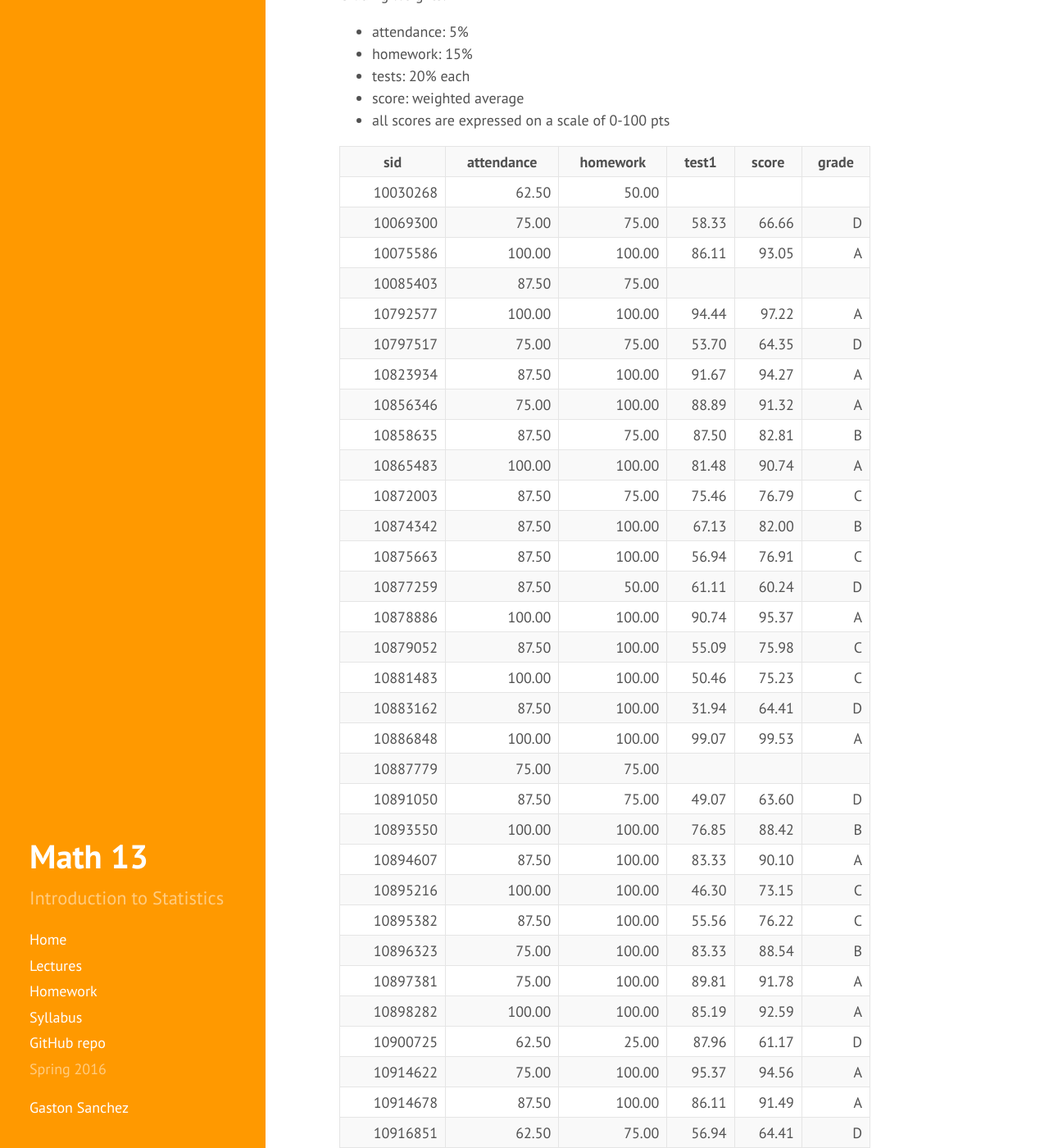
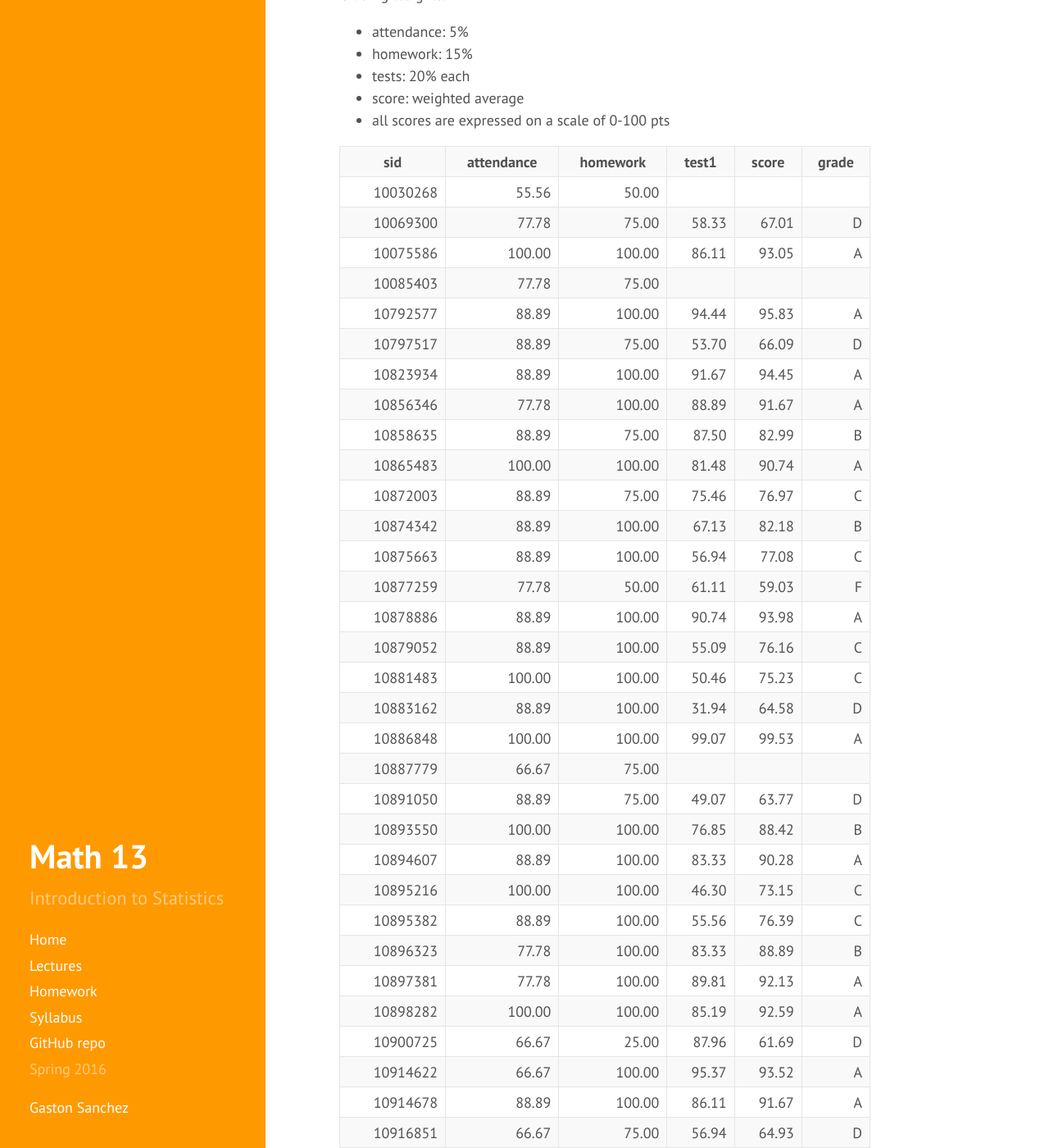
Before and after one commit to gastonstat/relic-math13, a Jekyll site: the page built from gradebook-regular.md, in a window 1280 px wide and 1400 px high, scrolled down 229 px. Shown: the whole window at 82% size. Built offline with Jekyll 4.4.1, drawn with Linux system fonts in a browser that asks for light colours; nearby versions of some CDN libraries; some of the changed text lies outside the part shown.

Commit message:
gradebook: update for march 2

```diff
--- a/gradebook-regular.md
+++ b/gradebook-regular.md
@@ -16,45 +16,45 @@ Grading Weights:
 - all scores are expressed on a scale of 0-100 pts
 
 <!-- html table generated in R 3.2.3 by xtable 1.8-2 package -->
-<!-- Mon Feb 29 15:14:04 2016 -->
+<!-- Tue Mar  1 07:56:09 2016 -->
 <table >
 <tr> <th> sid </th> <th> attendance </th> <th> homework </th> <th> test1 </th> <th> score </th> <th> grade </th>  </tr>
-  <tr> <td align="right"> 10030268 </td> <td align="right"> 62.50 </td> <td align="right"> 50.00 </td> <td align="right">  </td> <td align="right">  </td> <td align="right">  </td> </tr>
-  <tr> <td align="right"> 10069300 </td> <td align="right"> 75.00 </td> <td align="right"> 75.00 </td> <td align="right"> 58.33 </td> <td align="right"> 66.66 </td> <td align="right"> D </td> </tr>
+  <tr> <td align="right"> 10030268 </td> <td align="right"> 55.56 </td> <td align="right"> 50.00 </td> <td align="right">  </td> <td align="right">  </td> <td align="right">  </td> </tr>
+  <tr> <td align="right"> 10069300 </td> <td align="right"> 77.78 </td> <td align="right"> 75.00 </td> <td align="right"> 58.33 </td> <td align="right"> 67.01 </td> <td align="right"> D </td> </tr>
   <tr> <td align="right"> 10075586 </td> <td align="right"> 100.00 </td> <td align="right"> 100.00 </td> <td align="right"> 86.11 </td> <td align="right"> 93.05 </td> <td align="right"> A </td> </tr>
-  <tr> <td align="right"> 10085403 </td> <td align="right"> 87.50 </td> <td align="right"> 75.00 </td> <td align="right">  </td> <td align="right">  </td> <td align="right">  </td> </tr>
-  <tr> <td align="right"> 10792577 </td> <td align="right"> 100.00 </td> <td align="right"> 100.00 </td> <td align="right"> 94.44 </td> <td align="right"> 97.22 </td> <td align="right"> A </td> </tr>
-  <tr> <td align="right"> 10797517 </td> <td align="right"> 75.00 </td> <td align="right"> 75.00 </td> <td align="right"> 53.70 </td> <td align="right"> 64.35 </td> <td align="right"> D </td> </tr>
-  <tr> <td align="right"> 10823934 </td> <td align="right"> 87.50 </td> <td align="right"> 100.00 </td> <td align="right"> 91.67 </td> <td align="right"> 94.27 </td> <td align="right"> A </td> </tr>
-  <tr> <td align="right"> 10856346 </td> <td align="right"> 75.00 </td> <td align="right"> 100.00 </td> <td align="right"> 88.89 </td> <td align="right"> 91.32 </td> <td align="right"> A </td> </tr>
-  <tr> <td align="right"> 10858635 </td> <td align="right"> 87.50 </td> <td align="right"> 75.00 </td> <td align="right"> 87.50 </td> <td align="right"> 82.81 </td> <td align="right"> B </td> </tr>
+  <tr> <td align="right"> 10085403 </td> <td align="right"> 77.78 </td> <td align="right"> 75.00 </td> <td align="right">  </td> <td align="right">  </td> <td align="right">  </td> </tr>
+  <tr> <td align="right"> 10792577 </td> <td align="right"> 88.89 </td> <td align="right"> 100.00 </td> <td align="right"> 94.44 </td> <td align="right"> 95.83 </td> <td align="right"> A </td> </tr>
+  <tr> <td align="right"> 10797517 </td> <td align="right"> 88.89 </td> <td align="right"> 75.00 </td> <td align="right"> 53.70 </td> <td align="right"> 66.09 </td> <td align="right"> D </td> </tr>
+  <tr> <td align="right"> 10823934 </td> <td align="right"> 88.89 </td> <td align="right"> 100.00 </td> <td align="right"> 91.67 </td> <td align="right"> 94.45 </td> <td align="right"> A </td> </tr>
+  <tr> <td align="right"> 10856346 </td> <td align="right"> 77.78 </td> <td align="right"> 100.00 </td> <td align="right"> 88.89 </td> <td align="right"> 91.67 </td> <td align="right"> A </td> </tr>
+  <tr> <td align="right"> 10858635 </td> <td align="right"> 88.89 </td> <td align="right"> 75.00 </td> <td align="right"> 87.50 </td> <td align="right"> 82.99 </td> <td align="right"> B </td> </tr>
   <tr> <td align="right"> 10865483 </td> <td align="right"> 100.00 </td> <td align="right"> 100.00 </td> <td align="right"> 81.48 </td> <td align="right"> 90.74 </td> <td align="right"> A </td> </tr>
-  <tr> <td align="right"> 10872003 </td> <td align="right"> 87.50 </td> <td align="right"> 75.00 </td> <td align="right"> 75.46 </td> <td align="right"> 76.79 </td> <td align="right"> C </td> </tr>
-  <tr> <td align="right"> 10874342 </td> <td align="right"> 87.50 </td> <td align="right"> 100.00 </td> <td align="right"> 67.13 </td> <td align="right"> 82.00 </td> <td align="right"> B </td> </tr>
-  <tr> <td align="right"> 10875663 </td> <td align="right"> 87.50 </td> <td align="right"> 100.00 </td> <td align="right"> 56.94 </td> <td align="right"> 76.91 </td> <td align="right"> C </td> </tr>
-  <tr> <td align="right"> 10877259 </td> <td align="right"> 87.50 </td> <td align="right"> 50.00 </td> <td align="right"> 61.11 </td> <td align="right"> 60.24 </td> <td align="right"> D </td> </tr>
-  <tr> <td align="right"> 10878886 </td> <td align="right"> 100.00 </td> <td align="right"> 100.00 </td> <td align="right"> 90.74 </td> <td align="right"> 95.37 </td> <td align="right"> A </td> </tr>
-  <tr> <td align="right"> 10879052 </td> <td align="right"> 87.50 </td> <td align="right"> 100.00 </td> <td align="right"> 55.09 </td> <td align="right"> 75.98 </td> <td align="right"> C </td> </tr>
+  <tr> <td align="right"> 10872003 </td> <td align="right"> 88.89 </td> <td align="right"> 75.00 </td> <td align="right"> 75.46 </td> <td align="right"> 76.97 </td> <td align="right"> C </td> </tr>
+  <tr> <td align="right"> 10874342 </td> <td align="right"> 88.89 </td> <td align="right"> 100.00 </td> <td align="right"> 67.13 </td> <td align="right"> 82.18 </td> <td align="right"> B </td> </tr>
+  <tr> <td align="right"> 10875663 </td> <td align="right"> 88.89 </td> <td align="right"> 100.00 </td> <td align="right"> 56.94 </td> <td align="right"> 77.08 </td> <td align="right"> C </td> </tr>
+  <tr> <td align="right"> 10877259 </td> <td align="right"> 77.78 </td> <td align="right"> 50.00 </td> <td align="right"> 61.11 </td> <td align="right"> 59.03 </td> <td align="right"> F </td> </tr>
+  <tr> <td align="right"> 10878886 </td> <td align="right"> 88.89 </td> <td align="right"> 100.00 </td> <td align="right"> 90.74 </td> <td align="right"> 93.98 </td> <td align="right"> A </td> </tr>
+  <tr> <td align="right"> 10879052 </td> <td align="right"> 88.89 </td> <td align="right"> 100.00 </td> <td align="right"> 55.09 </td> <td align="right"> 76.16 </td> <td align="right"> C </td> </tr>
   <tr> <td align="right"> 10881483 </td> <td align="right"> 100.00 </td> <td align="right"> 100.00 </td> <td align="right"> 50.46 </td> <td align="right"> 75.23 </td> <td align="right"> C </td> </tr>
-  <tr> <td align="right"> 10883162 </td> <td align="right"> 87.50 </td> <td align="right"> 100.00 </td> <td align="right"> 31.94 </td> <td align="right"> 64.41 </td> <td align="right"> D </td> </tr>
+  <tr> <td align="right"> 10883162 </td> <td align="right"> 88.89 </td> <td align="right"> 100.00 </td> <td align="right"> 31.94 </td> <td align="right"> 64.58 </td> <td align="right"> D </td> </tr>
   <tr> <td align="right"> 10886848 </td> <td align="right"> 100.00 </td> <td align="right"> 100.00 </td> <td align="right"> 99.07 </td> <td align="right"> 99.53 </td> <td align="right"> A </td> </tr>
-  <tr> <td align="right"> 10887779 </td> <td align="right"> 75.00 </td> <td align="right"> 75.00 </td> <td align="right">  </td> <td align="right">  </td> <td align="right">  </td> </tr>
-  <tr> <td align="right"> 10891050 </td> <td align="right"> 87.50 </td> <td align="right"> 75.00 </td> <td align="right"> 49.07 </td> <td align="right"> 63.60 </td> <td align="right"> D </td> </tr>
+  <tr> <td align="right"> 10887779 </td> <td align="right"> 66.67 </td> <td align="right"> 75.00 </td> <td align="right">  </td> <td align="right">  </td> <td align="right">  </td> </tr>
+  <tr> <td align="right"> 10891050 </td> <td align="right"> 88.89 </td> <td align="right"> 75.00 </td> <td align="right"> 49.07 </td> <td align="right"> 63.77 </td> <td align="right"> D </td> </tr>
   <tr> <td align="right"> 10893550 </td> <td align="right"> 100.00 </td> <td align="right"> 100.00 </td> <td align="right"> 76.85 </td> <td align="right"> 88.42 </td> <td align="right"> B </td> </tr>
-  <tr> <td align="right"> 10894607 </td> <td align="right"> 87.50 </td> <td align="right"> 100.00 </td> <td align="right"> 83.33 </td> <td align="right"> 90.10 </td> <td align="right"> A </td> </tr>
+  <tr> <td align="right"> 10894607 </td> <td align="right"> 88.89 </td> <td align="right"> 100.00 </td> <td align="right"> 83.33 </td> <td align="right"> 90.28 </td> <td align="right"> A </td> </tr>
   <tr> <td align="right"> 10895216 </td> <td align="right"> 100.00 </td> <td align="right"> 100.00 </td> <td align="right"> 46.30 </td> <td align="right"> 73.15 </td> <td align="right"> C </td> </tr>
-  <tr> <td align="right"> 10895382 </td> <td align="right"> 87.50 </td> <td align="right"> 100.00 </td> <td align="right"> 55.56 </td> <td align="right"> 76.22 </td> <td align="right"> C </td> </tr>
-  <tr> <td align="right"> 10896323 </td> <td align="right"> 75.00 </td> <td align="right"> 100.00 </td> <td align="right"> 83.33 </td> <td align="right"> 88.54 </td> <td align="right"> B </td> </tr>
-  <tr> <td align="right"> 10897381 </td> <td align="right"> 75.00 </td> <td align="right"> 100.00 </td> <td align="right"> 89.81 </td> <td align="right"> 91.78 </td> <td align="right"> A </td> </tr>
+  <tr> <td align="right"> 10895382 </td> <td align="right"> 88.89 </td> <td align="right"> 100.00 </td> <td align="right"> 55.56 </td> <td align="right"> 76.39 </td> <td align="right"> C </td> </tr>
+  <tr> <td align="right"> 10896323 </td> <td align="right"> 77.78 </td> <td align="right"> 100.00 </td> <td align="right"> 83.33 </td> <td align="right"> 88.89 </td> <td align="right"> B </td> </tr>
+  <tr> <td align="right"> 10897381 </td> <td align="right"> 77.78 </td> <td align="right"> 100.00 </td> <td align="right"> 89.81 </td> <td align="right"> 92.13 </td> <td align="right"> A </td> </tr>
   <tr> <td align="right"> 10898282 </td> <td align="right"> 100.00 </td> <td align="right"> 100.00 </td> <td align="right"> 85.19 </td> <td align="right"> 92.59 </td> <td align="right"> A </td> </tr>
-  <tr> <td align="right"> 10900725 </td> <td align="right"> 62.50 </td> <td align="right"> 25.00 </td> <td align="right"> 87.96 </td> <td align="right"> 61.17 </td> <td align="right"> D </td> </tr>
-  <tr> <td align="right"> 10914622 </td> <td align="right"> 75.00 </td> <td align="right"> 100.00 </td> <td align="right"> 95.37 </td> <td align="right"> 94.56 </td> <td align="right"> A </td> </tr>
-  <tr> <td align="right"> 10914678 </td> <td align="right"> 87.50 </td> <td align="right"> 100.00 </td> <td align="right"> 86.11 </td> <td align="right"> 91.49 </td> <td align="right"> A </td> </tr>
-  <tr> <td align="right"> 10916851 </td> <td align="right"> 62.50 </td> <td align="right"> 75.00 </td> <td align="right"> 56.94 </td> <td align="right"> 64.41 </td> <td align="right"> D </td> </tr>
-  <tr> <td align="right"> 10917729 </td> <td align="right"> 75.00 </td> <td align="right"> 100.00 </td> <td align="right"> 85.19 </td> <td align="right"> 89.47 </td> <td align="right"> B </td> </tr>
-  <tr> <td align="right"> 10917836 </td> <td align="right"> 87.50 </td> <td align="right"> 100.00 </td> <td align="right"> 84.26 </td> <td align="right"> 90.57 </td> <td align="right"> A </td> </tr>
-  <tr> <td align="right"> 10931127 </td> <td align="right"> 62.50 </td> <td align="right"> 75.00 </td> <td align="right"> 62.04 </td> <td align="right"> 66.96 </td> <td align="right"> D </td> </tr>
-  <tr> <td align="right"> 10933952 </td> <td align="right"> 87.50 </td> <td align="right"> 100.00 </td> <td align="right"> 92.59 </td> <td align="right"> 94.73 </td> <td align="right"> A </td> </tr>
+  <tr> <td align="right"> 10900725 </td> <td align="right"> 66.67 </td> <td align="right"> 25.00 </td> <td align="right"> 87.96 </td> <td align="right"> 61.69 </td> <td align="right"> D </td> </tr>
+  <tr> <td align="right"> 10914622 </td> <td align="right"> 66.67 </td> <td align="right"> 100.00 </td> <td align="right"> 95.37 </td> <td align="right"> 93.52 </td> <td align="right"> A </td> </tr>
+  <tr> <td align="right"> 10914678 </td> <td align="right"> 88.89 </td> <td align="right"> 100.00 </td> <td align="right"> 86.11 </td> <td align="right"> 91.67 </td> <td align="right"> A </td> </tr>
+  <tr> <td align="right"> 10916851 </td> <td align="right"> 66.67 </td> <td align="right"> 75.00 </td> <td align="right"> 56.94 </td> <td align="right"> 64.93 </td> <td align="right"> D </td> </tr>
+  <tr> <td align="right"> 10917729 </td> <td align="right"> 77.78 </td> <td align="right"> 100.00 </td> <td align="right"> 85.19 </td> <td align="right"> 89.82 </td> <td align="right"> B </td> </tr>
+  <tr> <td align="right"> 10917836 </td> <td align="right"> 88.89 </td> <td align="right"> 100.00 </td> <td align="right"> 84.26 </td> <td align="right"> 90.74 </td> <td align="right"> A </td> </tr>
+  <tr> <td align="right"> 10931127 </td> <td align="right"> 66.67 </td> <td align="right"> 75.00 </td> <td align="right"> 62.04 </td> <td align="right"> 67.48 </td> <td align="right"> D </td> </tr>
+  <tr> <td align="right"> 10933952 </td> <td align="right"> 88.89 </td> <td align="right"> 100.00 </td> <td align="right"> 92.59 </td> <td align="right"> 94.91 </td> <td align="right"> A </td> </tr>
   <tr> <td align="right"> 10934087 </td> <td align="right"> 100.00 </td> <td align="right"> 100.00 </td> <td align="right"> 91.67 </td> <td align="right"> 95.83 </td> <td align="right"> A </td> </tr>
   <tr> <td align="right"> 10934356 </td> <td align="right"> 100.00 </td> <td align="right"> 100.00 </td> <td align="right"> 88.43 </td> <td align="right"> 94.22 </td> <td align="right"> A </td> </tr>
    </table>
```
Also changed, not shown: gradebook-hybrid.md (+23 -23 lines).
